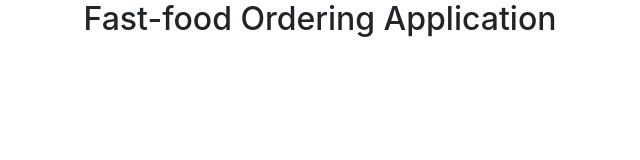
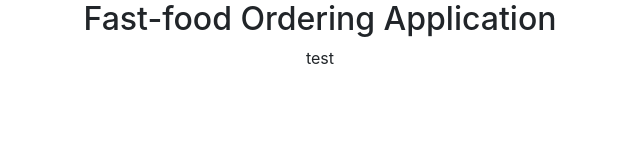
Before and after one commit to zorporate/fast-food, a React (Create React App) app: page / in a window 1280 px wide. Shown: the top 160 px of the page, without its empty margins (320-960 px from the left). Built offline with nearby package versions, Linux system fonts and the light colour scheme.

Commit message:
we have an order screen and simulated the api call to the menu api

```diff
--- a/src/App.js
+++ b/src/App.js
@@ -1,5 +1,6 @@
 // import logo from './logo.svg';
 import './App.css';
+import OrderScreen from "./components/OrderScreen";
 
 function App() {
   return (
@@ -8,6 +9,7 @@ function App() {
         <div className="row">
           <div className="col-md">
             <h2>Fast-food Ordering Application</h2>
+            <OrderScreen></OrderScreen>
           </div>
         </div>
       </div>
--- /dev/null
+++ b/src/components/MenuItem/index.js
@@ -0,0 +1 @@
+export {default} from "./MenuItem.js";
--- /dev/null
+++ b/src/components/OrderScreen/OrderScreen.js
@@ -0,0 +1,33 @@
+import React, {Component} from "react";
+import data from "../../data/data.json";
+
+class OrderScreen extends Component {
+    constructor(props) {
+        super(props);
+        this.state = {};
+        this.fetchData = this.fetchData.bind(this);
+    }
+
+    // simulate a function to fetch data from an external api
+    async fetchData() {
+        return await new Promise((resolve, reject) => {
+            setTimeout(resolve, 2000, data);
+        })
+    }
+
+    componentDidMount() {
+        this.fetchData().then(r => {
+            this.setState({menu: r.menu})
+        })
+    }
+
+    render() {
+        return (
+            <div className="orderScreenWrapper">
+                <p>test</p>
+            </div>
+        )
+    }
+}
+
+export default OrderScreen;
--- /dev/null
+++ b/src/components/OrderScreen/index.js
@@ -0,0 +1 @@
+export {default} from "./OrderScreen.js";
```
Also changed, not shown: src/components/MenuItem/MenuItem.js (added).
